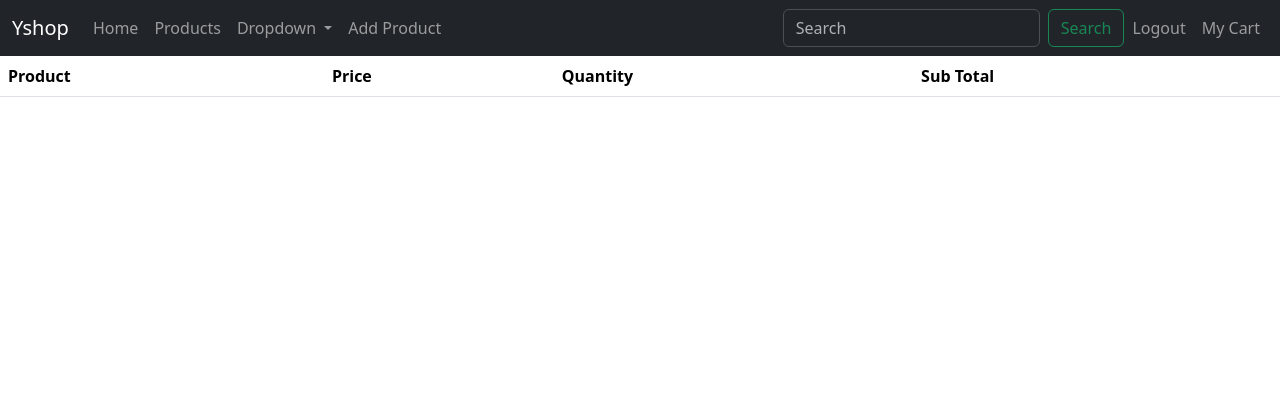
After one commit to ananthakrishnanpta/b418-django, a Django app: page /cart/ in a window 1280 px wide. The commit adds this page. Shown: the top 420 px of the page. Run offline with Django 5.2, Linux system fonts and the light colour scheme; a user stored in the database is signed in; data comes from the database, SQL or seed files in the repository; both versions use the stored data as it was after the commit; lists and menus that the app fills with data are empty; parts of the project's set-up code (start-up, migrations or seed data) failed here and were passed over.

Commit message:
edits : added cart

```diff
--- a/yshop/cart/models.py
+++ b/yshop/cart/models.py
@@ -22,7 +22,7 @@ class CartItem(models.Model):
     user = models.ForeignKey(User, on_delete=models.CASCADE)
 
     # 3. Quantity of the specific item in cart
-    quantity = models.PositiveIntegerField(default=1)
+    quantity = models.PositiveIntegerField(default=0)
 
     # 4. Date when the product was added to cart
     date_added  = models.DateField(auto_now_add=True)
--- /dev/null
+++ b/yshop/cart/templates/cart.html
@@ -0,0 +1,43 @@
+{% extends 'base.html' %}
+
+{% block title %}
+{{ user.username }}'s Cart
+{% endblock %}
+
+{% block content %}
+<table class="table">
+    <thead>
+        <th>
+            Product
+        </th>
+        <th>
+            Price
+        </th>
+        <th>
+            Quantity
+        </th>
+        <th>
+            Sub Total
+        </th>
+    </thead>
+    <tbody>
+        {% for item in cart_items %}
+        <tr>
+            <td>
+                {{item.product.name }}
+            </td>
+            <td>
+                {{item.product.price}}
+            </td>
+            <td>
+                {{item.quantity}}
+            </td>
+            <td>
+                {{item.get_total_price}}
+            </td>
+        </tr>
+        {% endfor %}
+    </tbody>
+
+</table>
+{% endblock %}
--- /dev/null
+++ b/yshop/cart/urls.py
@@ -0,0 +1,7 @@
+from django.urls import path
+from . import views
+
+urlpatterns = [
+    path('cart/', views.viewCart, name='view_cart'),
+    path('add/<int:product_id>', views.addToCart, name='add_to_cart')
+]
--- a/yshop/cart/views.py
+++ b/yshop/cart/views.py
@@ -1,3 +1,34 @@
-from django.shortcuts import render
+from django.shortcuts import render, redirect
+from mainapp.models import Product
+from .models import CartItem
 
 # Create your views here.
+
+# C - Creating cart items
+
+def addToCart(request, product_id):
+    this_product = Product.objects.get(id = product_id) # fetching the product object
+    # When adding product to cart, we need to check if the same user has added the same product
+    # to cart before, in that case, we will not create a new cart item, rather just increment
+    # quantity
+
+    cart_item, created = CartItem.objects.get_or_create(product = this_product, user = request.user)
+    cart_item.quantity += 1
+    # above two statements are equivalent to `INSERT into table ... on duplicate key UPDATE ...`
+    cart_item.save() # save changes to SQL through Update
+
+    return redirect('view_cart')
+
+# R - Read Cartitems
+
+def viewCart(request):
+    template = 'cart.html'
+    cart_items = CartItem.objects.filter(user = request.user)
+    # the above statement is equivalent to : SELECT * FROM cartitem WHERE user = <USER_ID>;
+    total_price = sum(float(item.product.price) * item.quantity for item in cart_items)
+
+    context = {
+        'cart_items' : cart_items,
+        'total_price' : total_price
+    }
+    return render( request, template, context)
--- a/yshop/mainapp/templates/base.html
+++ b/yshop/mainapp/templates/base.html
@@ -42,7 +42,7 @@
                     </li>
                     {% else %}
                     <li class="nav-item">
-                      <a class="nav-link" href="" >{{ user.username }}'s Cart</a>
+                      <a class="nav-link" href="{% url 'view_cart' %}" >{{ user.username }}'s Cart</a>
                     </li>
                     {% endif %}
                   {% endif %}
--- a/yshop/mainapp/templates/prod_details.html
+++ b/yshop/mainapp/templates/prod_details.html
@@ -37,9 +37,9 @@
                     </div>
                 </div>
                 {% else %}
-                <button class="btn btn-primary">
-                    Add to cart
-                </button>
+                <a href = "{% url 'add_to_cart' prod.id %}" class="btn btn-primary">
+                    Add to Cart
+                </a>
                 {% endif %}
             </div>
         </div>
--- a/yshop/mainapp/templates/products.html
+++ b/yshop/mainapp/templates/products.html
@@ -25,7 +25,7 @@
             <p class="card-text">{{product.desc}}</p>
             <p class="card-text">&#8377; {{product.price}}</p>
             <p class="card-text"><small class="text-body-secondary"></small></p>
-            <button class="btn btn-primary">Add to Cart</button>
+            <a href="{% url 'add_to_cart' product.id %}" class="btn btn-primary">Add to Cart</a>
           </div>
         </div>
         {% endfor %}
--- a/yshop/yshop/urls.py
+++ b/yshop/yshop/urls.py
@@ -23,6 +23,7 @@ from django.conf import settings
 urlpatterns = [
     path('admin/', admin.site.urls),
     path('', include('mainapp.urls')),
+    path('', include('cart.urls')),
     path('authentication/',include('authentication.urls')), # including our authentication app's urls
     # to include the paths from django's inbuilt authentication, from django.contrib.auth
     path('authentication/',include('django.contrib.auth.urls'))
```
Also changed, not shown: yshop/cart/migrations/0001_initial.py (added), yshop/db.sqlite3.
